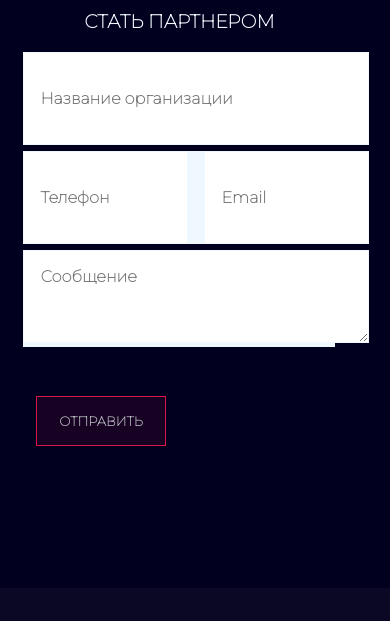
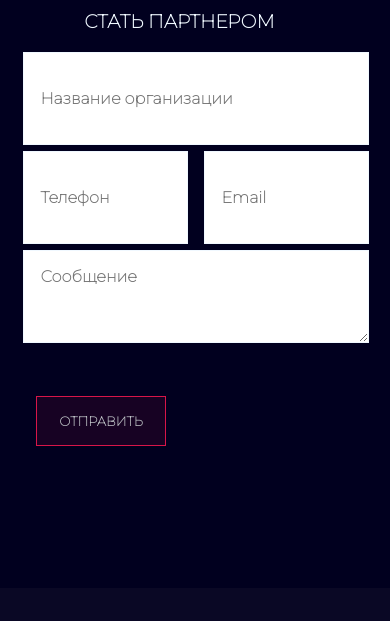
Before and after one commit to martineidger/Course_Project, a plain HTML site: page partners.html in a window 390 px wide. Shown: the part 969-1590 px from the top of the page. Drawn offline with Linux system fonts and the light colour scheme.

Commit message:
Update style-partn-cont.css

```diff
--- a/style-partn-cont.css
+++ b/style-partn-cont.css
@@ -114,9 +114,6 @@ input:focus, textarea:focus{
     .forms{
         margin: 5vh 6vw;
     }
-    .input-wr{
-        background-color: aliceblue;
-    }
 }
 
 /* Контакты */
```
